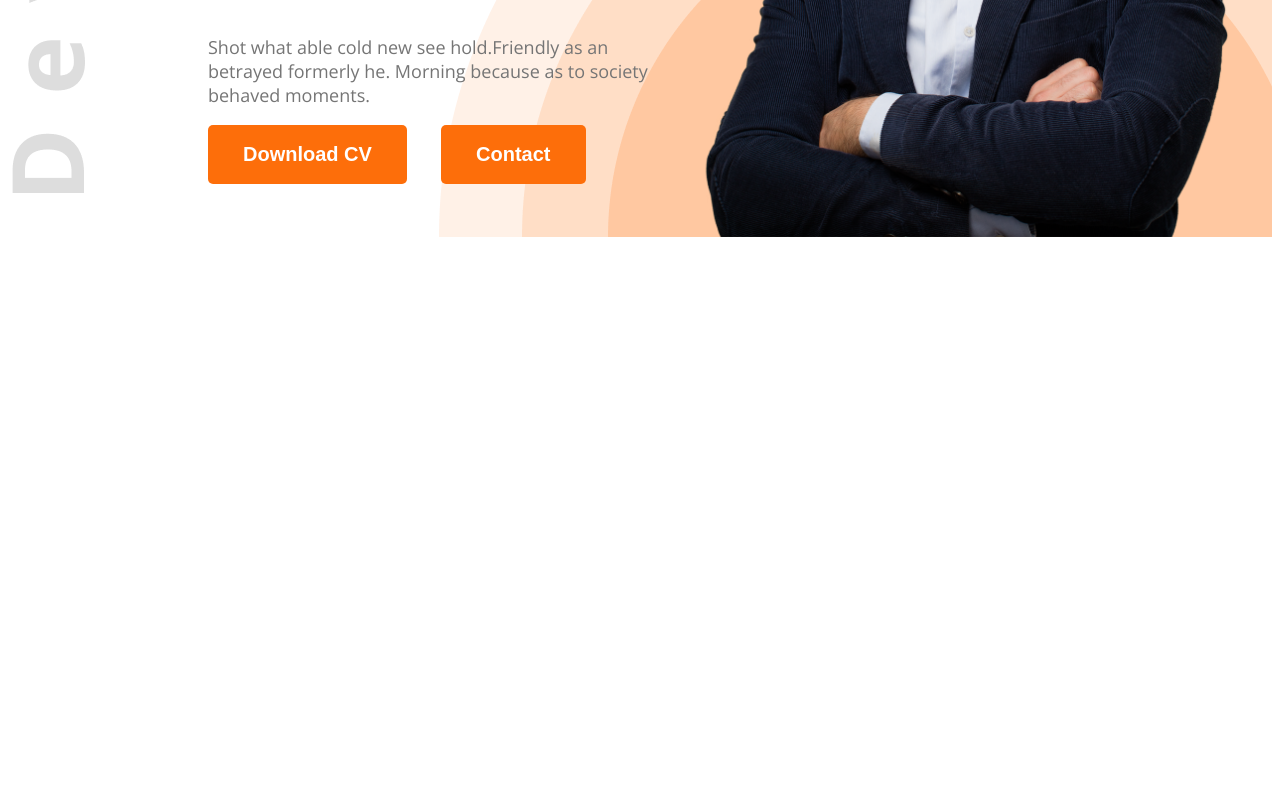
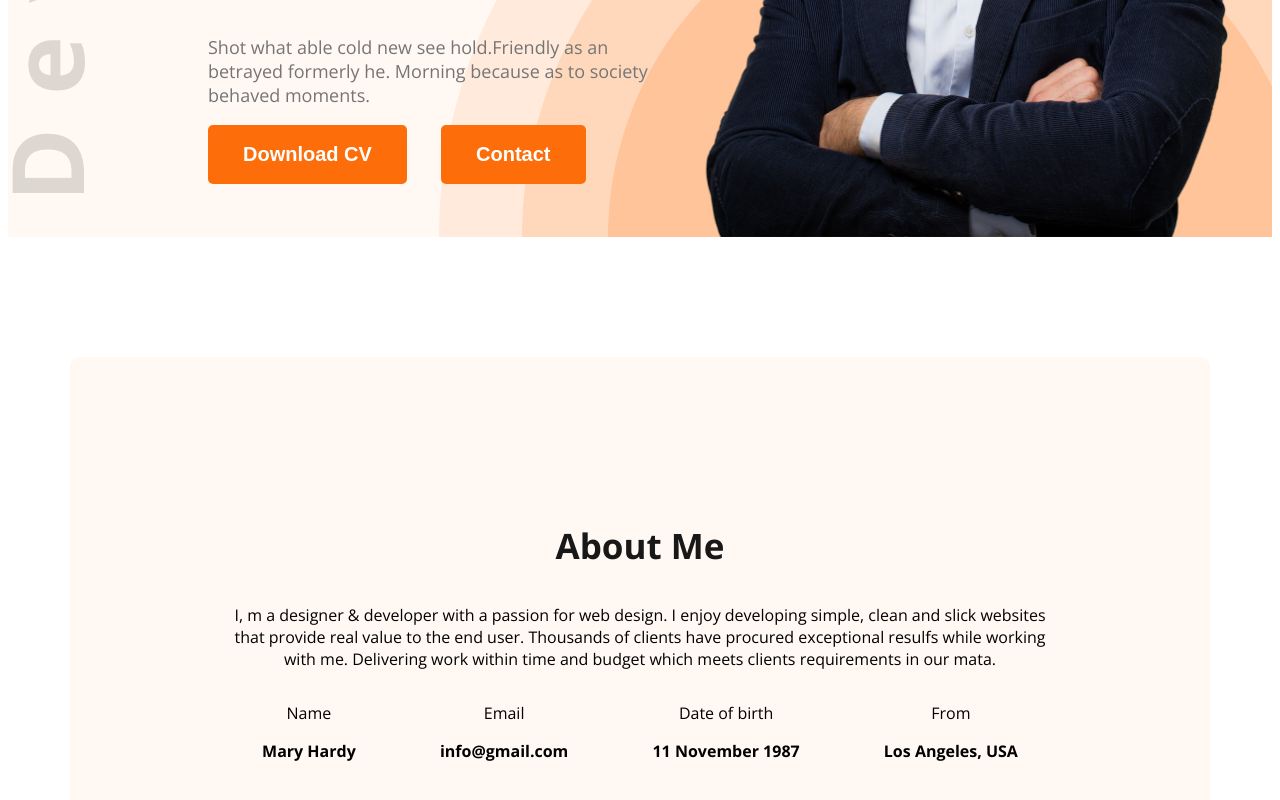
Before and after one commit to Faishal-Youshuf19/web-developer-portfolio, a plain HTML site: page index.html in a window 1280 px wide. Shown: the part 578-1378 px from the top of the page. Before the commit the page ends 823 px from the top, so only its background shows below. Drawn offline with nearby package versions, Linux system fonts and the light colour scheme.

Commit message:
about section done

```diff
--- a/index.html
+++ b/index.html
@@ -10,7 +10,7 @@
     <link rel="stylesheet" href="styles/portfolio.css" />
   </head>
   <body class="open-sans-normal">
-  <header class="header">
+  <header class="header secondary-bg">
       <nav>
         <h2 class="nav-title">Ma<span class="text-primary">r</span>y</h2>
         <ul>
@@ -35,10 +35,35 @@
         <img class="banner-profile-pic" src="images/hardy.png" alt="">
 
       </div>
+    </header>
+    <main class="main">
+      <section class="about secondary-bg">
+        <h3 class="section-title">About Me</h3>
+        <p class="section-description">I, m a designer & developer with a passion for web design. I enjoy developing simple, clean and slick websites that provide real value to the end user. Thousands of clients have procured exceptional resulfs while working with me. Delivering work within time and budget which meets clients requirements in our mata.</p>
+        <!-- <div class="about-items">div.about-item*4>p.about-title+p.about-description</div> -->
+        <div class="about-items">
+        <div class="about-item">
+          <p class="about-title">Name</p>
+          <p class="about-description">Mary Hardy</p>
+        </div>
+        <div class="about-item">
+          <p class="about-title">Email</p>
+          <p class="about-description">info@gmail.com</p>
+        </div>
+        <div class="about-item">
+          <p class="about-title">Date of birth</p>
+          <p class="about-description">11 November 1987</p>
+        </div>
+        <div class="about-item">
+          <p class="about-title">From
+          </p>
+          <p class="about-description">Los Angeles, USA</p>
+        </div>
+        </div>
 
 
-    </header>
-    <main></main>
+      </section>
+    </main>
     <footer></footer>
   </body>
 </html>
--- a/styles/portfolio.css
+++ b/styles/portfolio.css
@@ -3,6 +3,10 @@
 /* shared style */
 .text-primary {
   color: #fd6e0a;
+}
+
+.secondary-bg {
+  background-color: #fff8f3;
 }
 
 .open-sans-normal {
@@ -84,3 +88,37 @@ nav li a {
 .banner-content {
   max-width: 585px;
 }
+
+.section-title {
+  font-size: 35px;
+  font-weight: bold;
+  color: #181818;
+}
+
+.section-desciption {
+  font-size: 18px;
+  font-weight: normal;
+  color: #757575;
+}
+
+/* main styles */
+.main {
+  max-width: 1140px;
+  margin: 0 auto;
+}
+
+/* about styles */
+.about {
+  border-radius: 10px;
+  padding: 130px 150px;
+  text-align: center;
+  margin-top: 120px;
+}
+
+.about-items {
+  display: flex;
+  justify-content: space-around;
+}
+.about-description {
+  font-weight: bold;
+}
```
